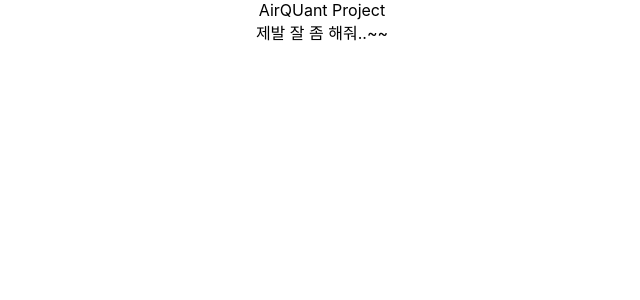
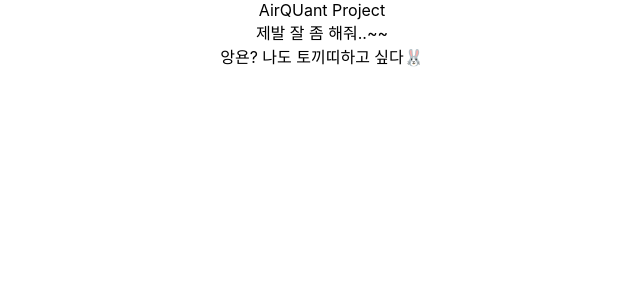
Before and after one commit to samseburn/AirQuant-practice, a React (Create React App) app: page / in a window 1280 px wide. Shown: the top 300 px of the page, without its empty margins (318-958 px from the left). Built offline with nearby package versions, Linux system fonts and the light colour scheme.

Commit message:
test: seeun commit

```diff
--- a/src/Seoyoon/SeoyoonTest.jsx
+++ b/src/Seoyoon/SeoyoonTest.jsx
@@ -1,11 +1,12 @@
 import React from 'react';
 
 const SeoyoonTest = () => {
-    return (
-        <div>
-            제발 잘 좀 해줘..~~
-        </div>
-    );
+	return (
+		<div>
+			제발 잘 좀 해줘..~~
+			<div>앙욘? 나도 토끼띠하고 싶다🐰</div>
+		</div>
+	);
 };
 
 export default SeoyoonTest;
```
